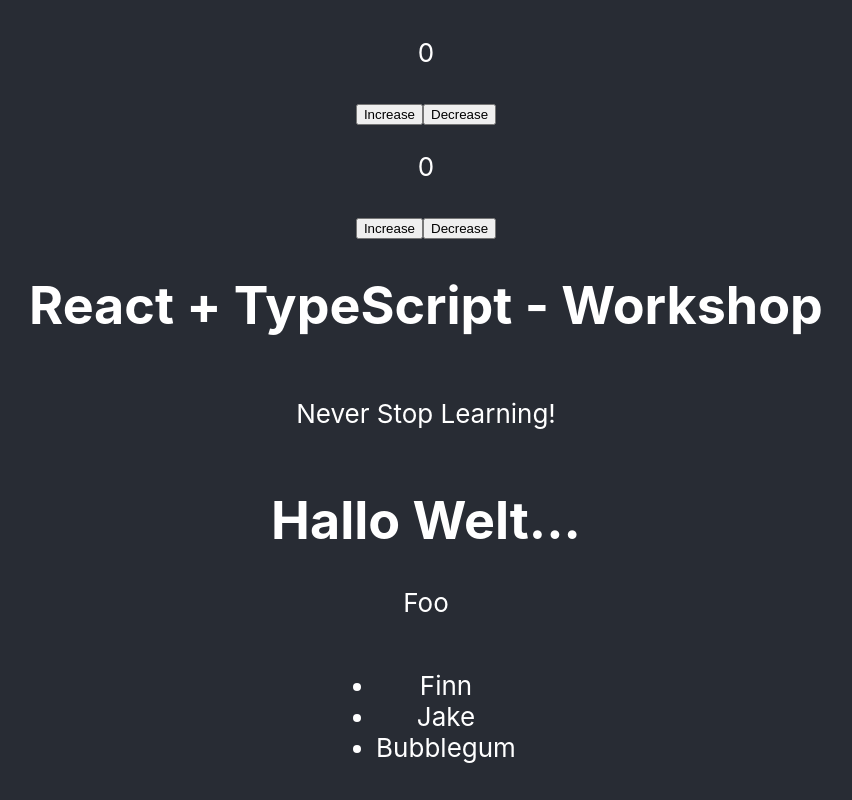
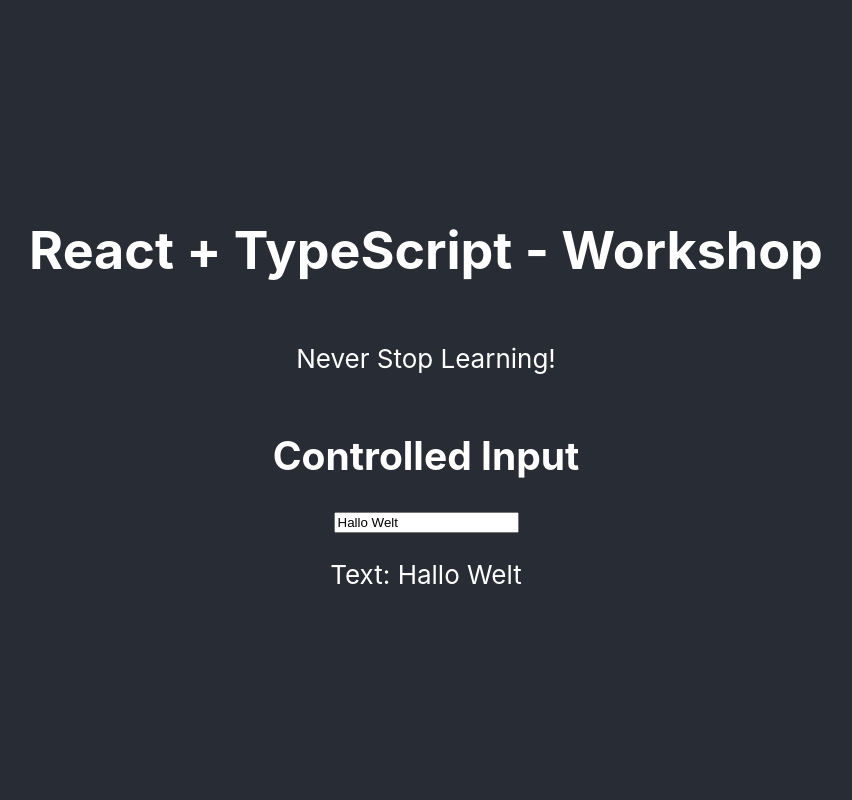
Before and after one commit to sandstorm/React-TypeScript-Workshop-oct2020, a React (Create React App) app: page / in a window 1280 px wide. Shown: the whole page, without its empty margins (214-1066 px from the left). Built offline with nearby package versions, Linux system fonts and the light colour scheme.

Commit message:
TASK: Controlled Input & Events

```diff
--- a/src/App.tsx
+++ b/src/App.tsx
@@ -1,21 +1,21 @@
-import React from 'react';
+import React, {useState} from 'react';
 import './App.css';
-import ComponentWithChildren from './ComponentWithChildren';
-import Counter from './Counter';
 import Intro from './Intro';
-import List from './List';
 
 function App() {
+  const [text, setText] = useState('Hallo Welt')
+  const handleTextChange = (event: React.ChangeEvent<HTMLInputElement>) => {
+    setText(event.target.value)
+  }
+
   return (
     <div className="App">
       <header className="App-header">
-        <Counter stepSize={1} />
-        <Counter stepSize={10} />
         <Intro title="React + TypeScript - Workshop" />
-        <ComponentWithChildren>
-          <p>Foo</p>
-        </ComponentWithChildren>
-        <List />
+
+        <h2>Controlled Input</h2>
+        <input type="text" value={text} onChange={handleTextChange} />
+        <p>Text: {text}</p>
       </header>
     </div>
   );
```
